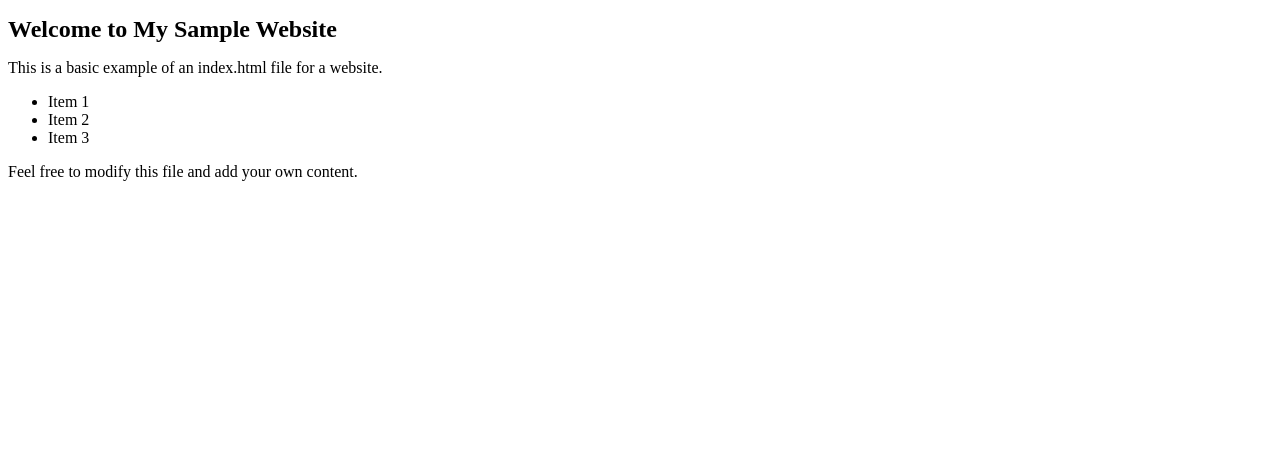
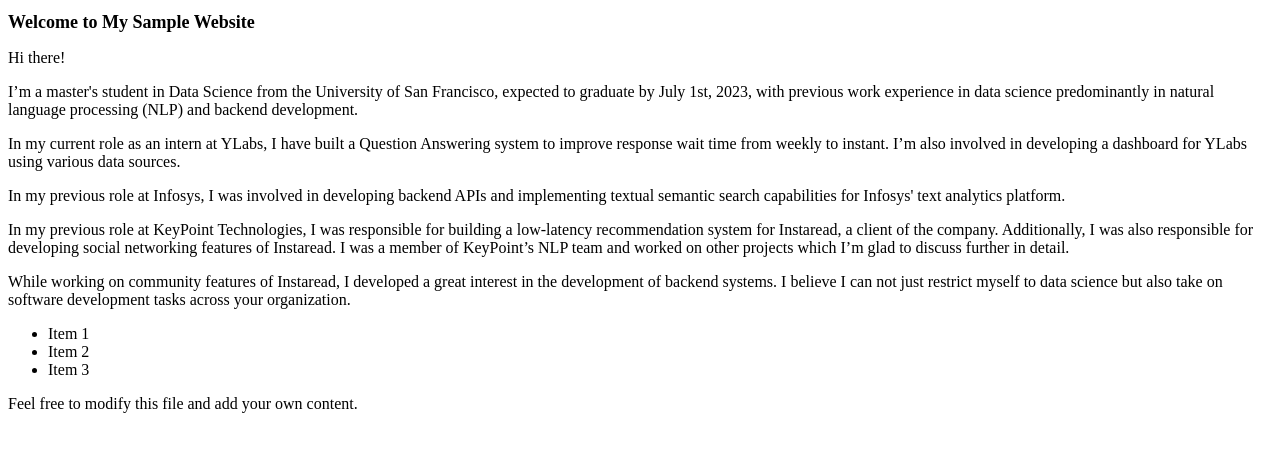
Before and after one commit to tdasari-usf/tdasari-usf.github.io, a plain HTML site: page index.html in a window 1280 px wide. Drawn offline with Linux system fonts and the light colour scheme.

Commit message:
Update index.html

```diff
--- a/index.html
+++ b/index.html
@@ -4,14 +4,24 @@
     <title>Sample Website</title>
     <style>
         h1 {
-            font-size: 24px;
+            font-size: 18px;
         }
     </style>
 </head>
 <body>
     <h1>Welcome to My Sample Website</h1>
 
-    <p>This is a basic example of an index.html file for a website.</p>
+    <p>Hi there!</p>
+
+    <p>I’m a master's student in Data Science from the University of San Francisco, expected to graduate by July 1st, 2023, with previous work experience in data science predominantly in natural language processing (NLP) and backend development.</p>
+
+    <p>In my current role as an intern at YLabs, I have built a Question Answering system to improve response wait time from weekly to instant. I’m also involved in developing a dashboard for YLabs using various data sources.</p>
+
+    <p>In my previous role at Infosys, I was involved in developing backend APIs and implementing textual semantic search capabilities for Infosys' text analytics platform.</p>
+
+    <p>In my previous role at KeyPoint Technologies, I was responsible for building a low-latency recommendation system for Instaread, a client of the company. Additionally, I was also responsible for developing social networking features of Instaread. I was a member of KeyPoint’s NLP team and worked on other projects which I’m glad to discuss further in detail.</p>
+
+    <p>While working on community features of Instaread, I developed a great interest in the development of backend systems. I believe I can not just restrict myself to data science but also take on software development tasks across your organization.</p>
 
     <ul>
         <li>Item 1</li>
```
